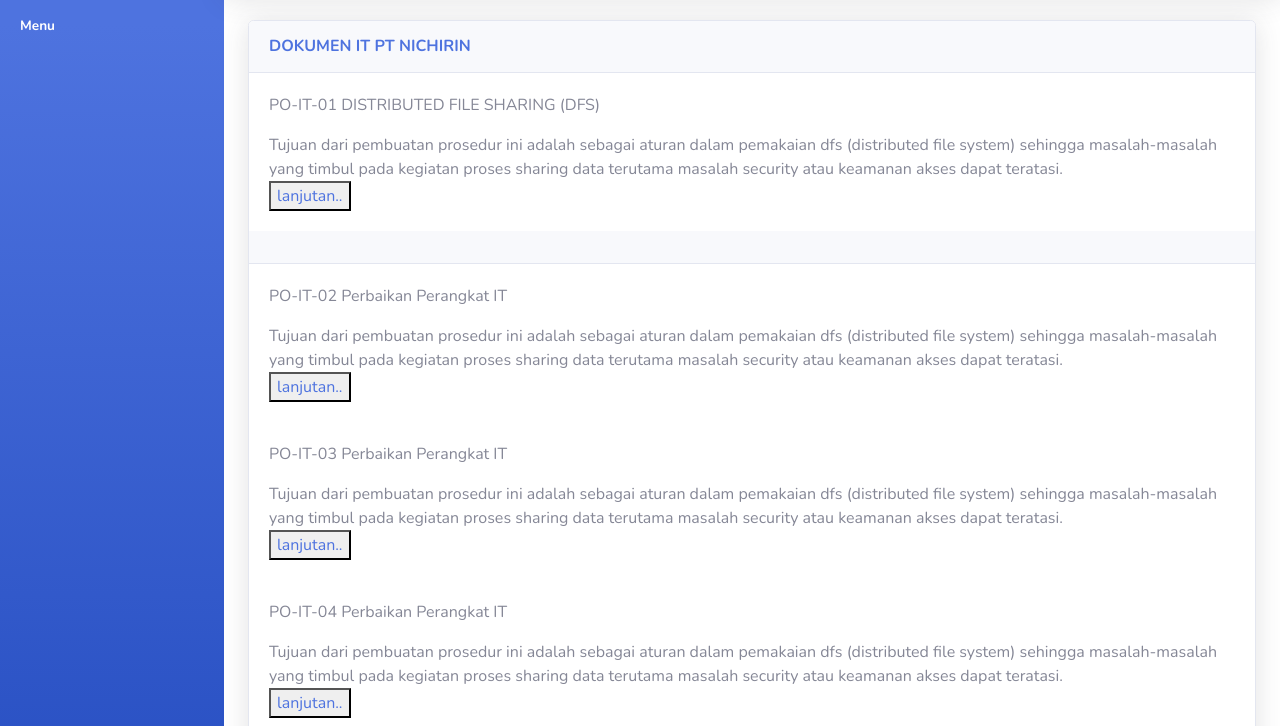
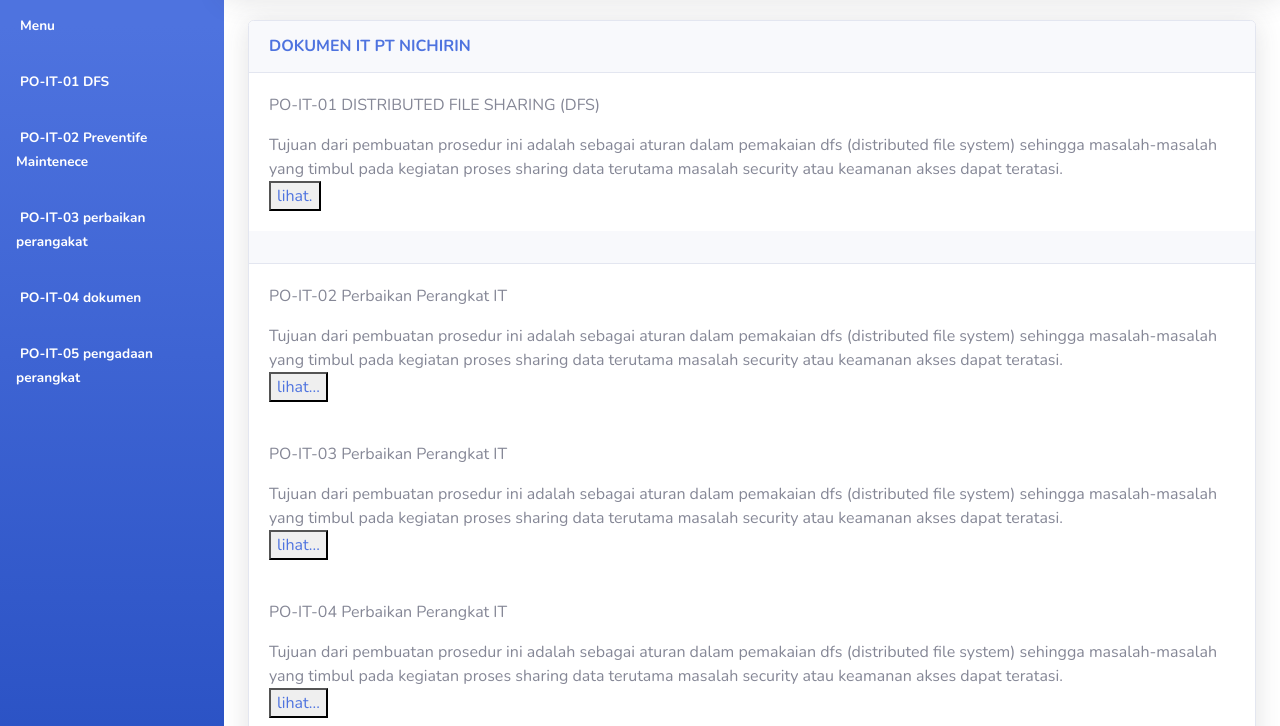
Before and after one commit to arvin018/ProjectNID, a website with bundled scripts: page startbootstrap-sb-admin-2-master/index.html in a window 1280 px wide. Shown: the part 74-800 px from the top of the page. Built offline with nearby package versions, Linux system fonts and the light colour scheme.

Commit message:
update nav

```diff
--- a/startbootstrap-sb-admin-2-master/index.html
+++ b/startbootstrap-sb-admin-2-master/index.html
@@ -44,6 +44,12 @@
                 <a class="nav-link" href="index.html">
                     <i class=""></i>
                     <span>Menu</span></a>
+
+                <a class="nav-link" href="dokumen1"><i class=""></i><span>PO-IT-01  DFS</span></a>
+                <a class="nav-link" href="dokumen2"><i class=""></i><span>PO-IT-02  Preventife Maintenece</span></a>
+                <a class="nav-link" href="dokumen3"><i class=""></i><span>PO-IT-03  perbaikan perangakat</span></a>
+                <a class="nav-link" href="dokumen4"><i class=""></i><span>PO-IT-04  dokumen</span></a>
+                <a class="nav-link" href="dokumen5"><i class=""></i><span>PO-IT-05  pengadaan perangkat</span></a>
             </li>
 
             <!-- Divider -->
@@ -226,7 +232,7 @@
                                         aturan dalam pemakaian dfs (distributed file system) sehingga
                                         masalah-masalah yang timbul pada kegiatan proses sharing data
                                         terutama masalah security atau keamanan akses dapat teratasi.</p>
-                                     <button class="text-primary">  lanjutan..</button>
+                                     <button class="text-primary">  lihat.</button>
                                 </div>
                                 <div class="card-header py-3">
                                 </div>
@@ -238,7 +244,7 @@
                                         masalah-masalah yang timbul pada kegiatan proses sharing data
                                         terutama masalah security atau keamanan akses dapat teratasi.</p>
                                         <!-- <embed src="PO-IT-03 Perbaikan Perangkat IT Rev. 1.pdf" type="application/pdf" width="100%" height="600px"> -->
-                                     <button class="text-primary">  lanjutan..</button>
+                                     <button class="text-primary">  lihat...</button>
                                 </div>
                                 <div class="card-body">
                                     <p>PO-IT-03 Perbaikan Perangkat IT </p>
@@ -248,7 +254,7 @@
                                         masalah-masalah yang timbul pada kegiatan proses sharing data
                                         terutama masalah security atau keamanan akses dapat teratasi.</p>
                                         <!-- <embed src="PO-IT-03 Perbaikan Perangkat IT Rev. 1.pdf" type="application/pdf" width="100%" height="600px"> -->
-                                     <button class="text-primary">  lanjutan..</button>
+                                     <button class="text-primary">  lihat...</button>
                                 </div>
                                 <div class="card-body">
                                     <p>PO-IT-04 Perbaikan Perangkat IT </p>
@@ -258,17 +264,17 @@
                                         masalah-masalah yang timbul pada kegiatan proses sharing data
                                         terutama masalah security atau keamanan akses dapat teratasi.</p>
                                         <!-- <embed src="PO-IT-03 Perbaikan Perangkat IT Rev. 1.pdf" type="application/pdf" width="100%" height="600px"> -->
-                                     <button class="text-primary">  lanjutan..</button>
+                                     <button class="text-primary">  lihat...</button>
                                 </div>
                                 <div class="card-body">
                                     <p>PO-IT-05 Perbaikan Perangkat IT </p>
 
-                                    <p class="mb-0">Tujuan dari pembuatan prosedur ini adalah sebagai
+                                    <p class="mb-1">Tujuan dari pembuatan prosedur ini adalah sebagai
                                         aturan dalam pemakaian dfs (distributed file system) sehingga
                                         masalah-masalah yang timbul pada kegiatan proses sharing data
                                         terutama masalah security atau keamanan akses dapat teratasi.</p>
                                         <!-- <embed src="PO-IT-03 Perbaikan Perangkat IT Rev. 1.pdf" type="application/pdf" width="100%" height="600px"> -->
-                                     <button class="text-primary">  lanjutan..</button>
+                                     <button class="text-primary">  lihat...</button>
                                 </div>
                             </div>
 
```
